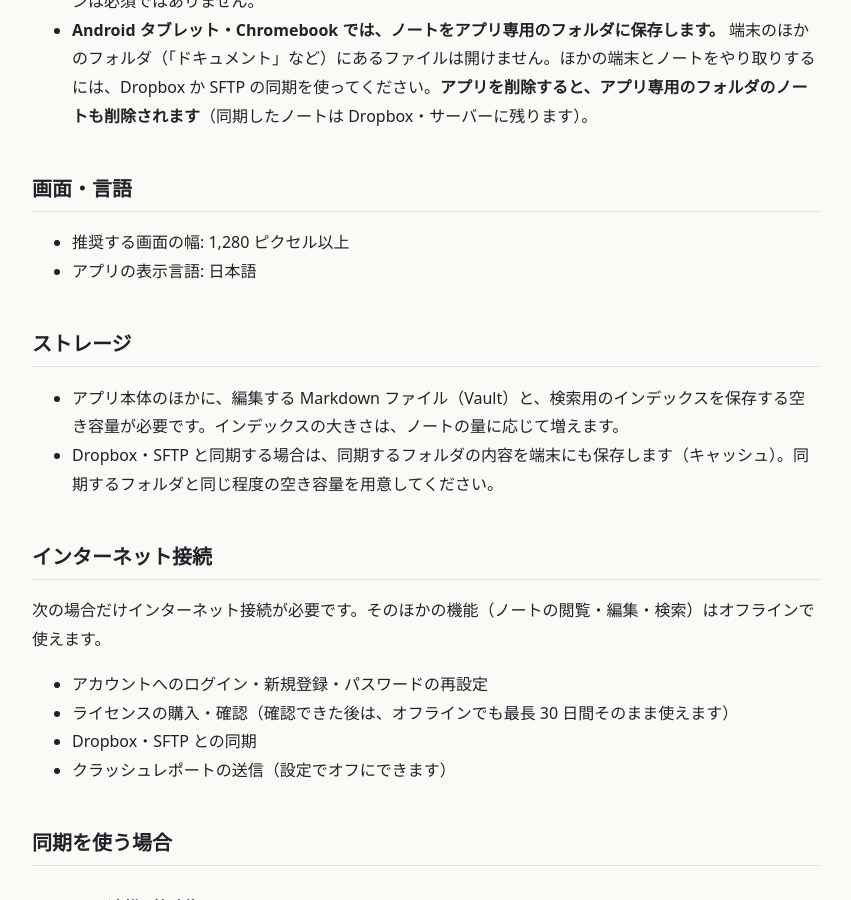
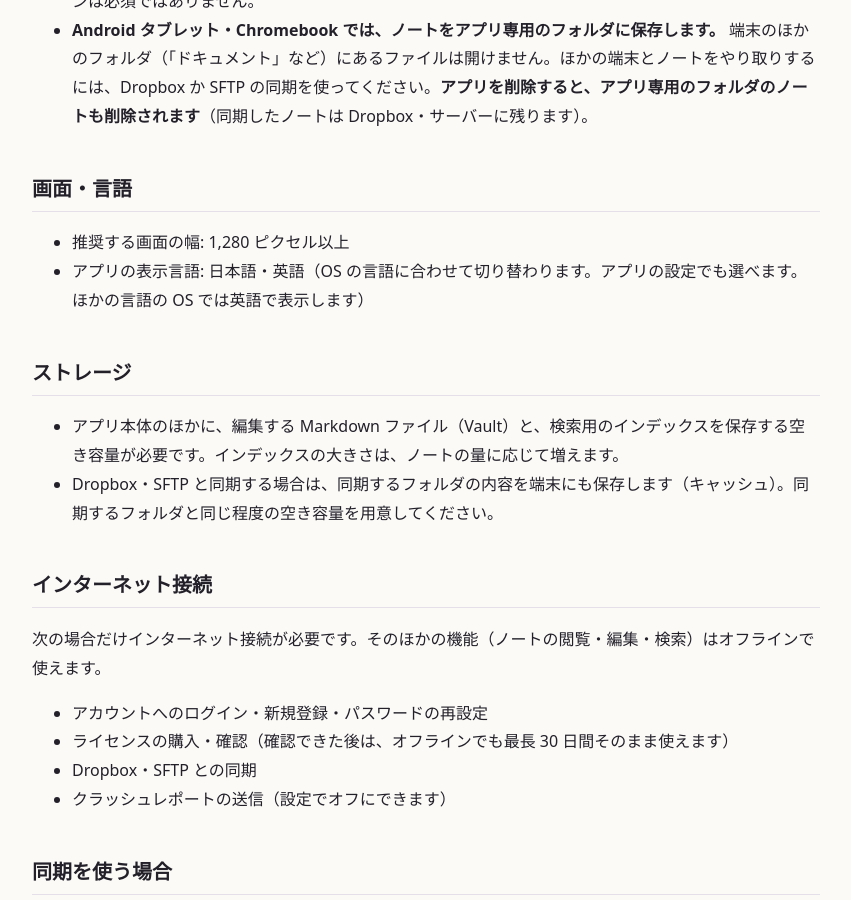
Before and after one commit to maya27AokiSawada/AmetrineVault-publish, a Jekyll site: the page built from requirements.md, in a window 1280 px wide and 900 px high, scrolled down 655 px. Shown: the whole window, without its empty margins (214-1065 px from the left). Built offline with Jekyll 4.4.1, drawn with Linux system fonts in a browser that asks for light colours.

Commit message:
docs: アプリの表示言語に英語を追加
AmetrineVault 1.1.0 から英語表示に対応したため、動作環境の
「表示言語」を日本語・英語に更新（日本語版・英語版とも）。

Co-Authored-By: Claude Opus 5.5 <noreply@anthropic.com>

```diff
--- a/requirements.md
+++ b/requirements.md
@@ -28,7 +28,7 @@ permalink: /requirements/
 ## 画面・言語
 
 - 推奨する画面の幅: 1,280 ピクセル以上
-- アプリの表示言語: 日本語
+- アプリの表示言語: 日本語・英語（OS の言語に合わせて切り替わります。アプリの設定でも選べます。ほかの言語の OS では英語で表示します）
 
 ## ストレージ
 
```
Also changed, not shown: en/requirements.md (+1 -1 lines).
